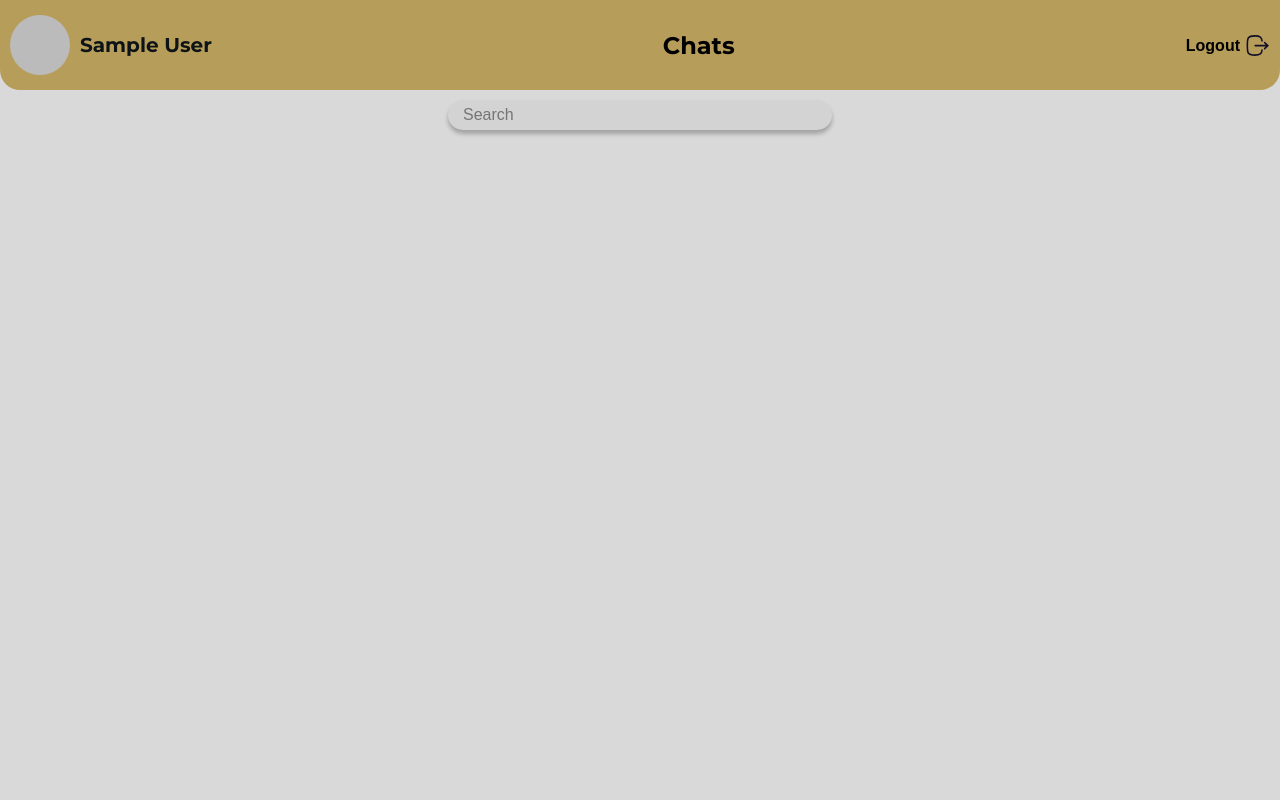
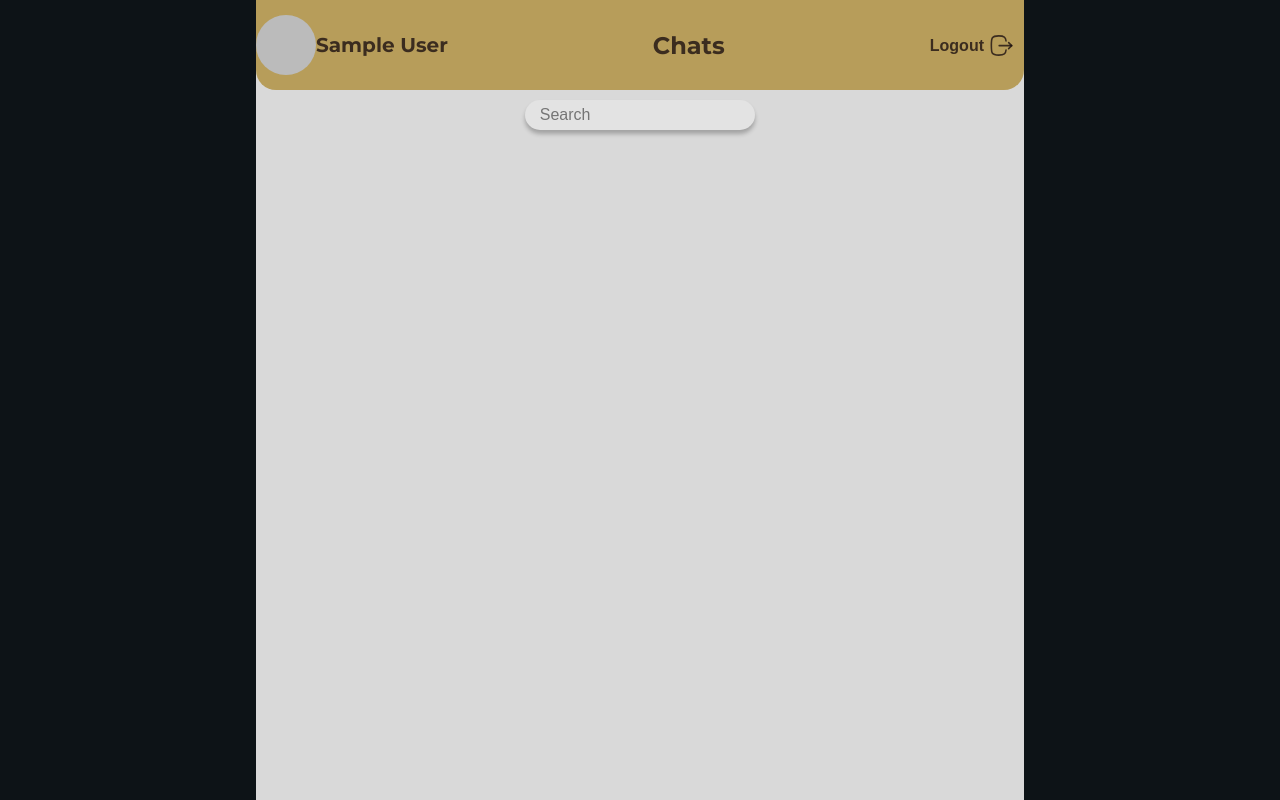
Before and after one commit to xousik/Chat-App, a React (Create React App) app: page / in a window 1280 px wide. Built offline with nearby package versions, Linux system fonts and the light colour scheme; no server answers; the database is empty; sample sign-in values are in the browser's storage.

Commit message:
Changed the color of UserName and logout icon in Header, made the width of the desktop aplication smaller and added black sidebars to the left and right of the aplication

```diff
--- a/src/components/atoms/Message/Message.styles.ts
+++ b/src/components/atoms/Message/Message.styles.ts
@@ -17,10 +17,10 @@ export const MessageContent = styled.li`
   min-width: 50px;
   max-width: 300px;
   word-wrap: break-word;
-  padding: 5px;
+  padding: 5px 10px;
   margin: 1px 5px;
   border-radius: 15px;
-  background-color: ${({ theme }) => theme.colors.lightGray};
+  background-color: ${({ theme }) => theme.colors.white};
   font-size: ${({ theme }) => theme.fontSize.xs};
   text-align: left;
   font-weight: bold;
--- a/src/components/atoms/UserImage/UserImage.ts
+++ b/src/components/atoms/UserImage/UserImage.ts
@@ -2,7 +2,6 @@ import styled from 'styled-components';
 
 export const UserImage = styled.img`
   display: inline-block;
-  margin: 10px;
   width: 60px;
   height: 60px;
   border-radius: 50%;
--- a/src/components/molecules/ChatInput/ChatInput.styles.ts
+++ b/src/components/molecules/ChatInput/ChatInput.styles.ts
@@ -17,7 +17,7 @@ export const StyledInput = styled.textarea`
   padding: 5px 10px;
   border-radius: 20px;
   border: none;
-  background-color: lightgrey;
+  background-color: ${({ theme }) => theme.colors.lightGray};
   font-size: ${({ theme }) => theme.fontSize.xs};
   font-weight: ${({ theme }) => theme.fontWeight.medium};
   text-align: left;
@@ -34,6 +34,7 @@ export const StyledInput = styled.textarea`
     font-size: ${({ theme }) => theme.fontSize.xs};
     font-weight: ${({ theme }) => theme.fontWeight.medium};
     line-height: 20px;
+    color: ${({ theme }) => theme.colors.darkBrown};
   }
 
   @media (min-width: 1250px) {
--- a/src/components/molecules/Header/Header.styles.ts
+++ b/src/components/molecules/Header/Header.styles.ts
@@ -13,13 +13,15 @@ export const Wrapper = styled.div`
     margin: 0 auto;
     font-size: ${({ theme }) => theme.fontSize.m};
     font-weight: ${({ theme }) => theme.fontWeight.bold};
+    color: ${({ theme }) => theme.colors.darkBrown};
   }
 `;
 
 export const StyledUserName = styled(UserName)`
+  cursor: pointer;
   font-size: ${({ theme }) => theme.fontSize.s};
   font-weight: ${({ theme }) => theme.fontWeight.bold};
-  color: ${({ theme }) => theme.colors.customBlack};
+  color: ${({ theme }) => theme.colors.darkBrown};
 `;
 
 export const Logout = styled.button`
@@ -39,7 +41,7 @@ export const Logout = styled.button`
 
   span {
     line-height: 25px;
-    color: ${({ theme }) => theme.colors.black};
+    color: ${({ theme }) => theme.colors.darkBrown};
     font-size: ${({ theme }) => theme.fontSize.xs};
     font-weight: ${({ theme }) => theme.fontWeight.bold};
   }
--- a/src/components/molecules/SearchBar/SearchBar.styles.ts
+++ b/src/components/molecules/SearchBar/SearchBar.styles.ts
@@ -13,7 +13,7 @@ export const StyledInput = styled(Input)`
   width: 80%;
   border-radius: 50px;
   border: none;
-  background-color: lightgrey;
+  background-color: ${({ theme }) => theme.colors.lightGray};
   font-size: ${({ theme }) => theme.fontSize.xxs};
   font-weight: ${({ theme }) => theme.fontWeight.semiBold};
 
--- a/src/styles/theme.ts
+++ b/src/styles/theme.ts
@@ -4,6 +4,7 @@ export const theme = {
     black: '#000000',
     customBlack: '#0D1317',
     dark: '#373636',
+    lesDark: '#5B5B5B',
     darkRed: '#650000',
     darkBrown: 'rgba(27, 16, 16, 80%)',
     beige: '#B79D5A',
--- a/src/views/ChatView.styles.ts
+++ b/src/views/ChatView.styles.ts
@@ -1,7 +1,14 @@
 import styled from 'styled-components';
 
+export const OuterWrapper = styled.div`
+  width: 100%;
+  height: 100vh;
+  background-color: ${({ theme }) => theme.colors.customBlack};
+`;
+
 export const Wrapper = styled.div`
-  width: 100%;
+  margin: 0 auto;
+  width: 60%;
   height: 100vh;
   display: flex;
   flex-direction: column;
@@ -10,6 +17,11 @@ export const Wrapper = styled.div`
 
   @media (min-width: 320px) and (max-width: 480px) {
     height: 90vh;
+  }
+
+  @media (max-width: 700px) {
+    height: 90vh;
+    width: 100%;
   }
 `;
 
--- a/src/views/ChatView.tsx
+++ b/src/views/ChatView.tsx
@@ -1,5 +1,5 @@
 import React, { useState, useContext, useEffect, useRef } from 'react';
-import { Wrapper, MessagesWrapper } from './ChatView.styles';
+import { OuterWrapper, Wrapper, MessagesWrapper } from './ChatView.styles';
 import Header from 'components/molecules/Header/Header';
 import ChatInput from 'components/molecules/ChatInput/ChatInput';
 import Message from 'components/atoms/Message/Message';
@@ -89,6 +89,7 @@ const ChatView = () => {
   };
 
   return currentUser ? (
+    <OuterWrapper>
       <Wrapper>
         <Header user={user.user} />
         <MessagesWrapper ref={messagesRef}>
@@ -104,6 +105,7 @@ const ChatView = () => {
         </MessagesWrapper>
         <ChatInput user={user} handleSend={handleSend} setText={setText} text={text} />
       </Wrapper>
+    </OuterWrapper>
   ) : null;
 };
 
--- a/src/views/LogedMainView.styles.ts
+++ b/src/views/LogedMainView.styles.ts
@@ -1,11 +1,19 @@
 import styled from 'styled-components';
 
+export const OuterWrapper = styled.div`
+  width: 100%;
+  height: 100vh;
+  background-color: ${({ theme }) => theme.colors.customBlack};
+`;
+
 export const MainWrapper = styled.div`
-  width: 100%;
+  width: 60%;
+  margin: 0 auto;
   height: 100vh;
   background-color: ${({ theme }) => theme.colors.gray};
 
-  @media (min-width: 320px) and (max-width: 480px) {
+  @media (max-width: 700px) {
     height: 90vh;
+    width: 100%;
   }
 `;
--- a/src/views/LogedMainView.tsx
+++ b/src/views/LogedMainView.tsx
@@ -6,7 +6,7 @@ import { UserContext } from 'context/UserContext';
 import UserChats from 'components/organisms/UserChats/UserChats';
 import { AuthContext } from 'context/AuthContext';
 import { ICurrentUser } from './ChatView';
-import { MainWrapper } from './LogedMainView.styles';
+import { MainWrapper, OuterWrapper } from './LogedMainView.styles';
 import Header from 'components/molecules/Header/Header';
 import SearchBar from 'components/molecules/SearchBar/SearchBar';
 
@@ -25,12 +25,14 @@ const LogedMainView = () => {
   const { currentUser }: ICurrentUser = useContext(AuthContext);
   localStorage.removeItem('currentChatId');
   return (
+    <OuterWrapper>
       <MainWrapper>
         <Header handleLogOut={() => signOut(auth)} user={currentUser} hasLogout={true} />
         <SearchBar />
         <SearchResult user={user} />
         <UserChats />
       </MainWrapper>
+    </OuterWrapper>
   );
 };
 
--- a/src/views/RegisterView.tsx
+++ b/src/views/RegisterView.tsx
@@ -44,16 +44,6 @@ const RegisterView = () => {
   const handleRegister = async (e: React.FormEvent) => {
     e.preventDefault();
 
-    if (password !== confirmPassword) {
-      if (!handleError) return;
-      handleError('Passwords do not match');
-      setName('');
-      setEmail('');
-      setPassword('');
-      setConfirmPassword('');
-      return;
-    }
-
     try {
       // Create user
       const res = await createUserWithEmailAndPassword(auth, email, password);
@@ -95,7 +85,14 @@ const RegisterView = () => {
         });
       }
     } catch (error) {
-      console.log(error);
+      if (password === confirmPassword && !error) return;
+      if (!handleError) return;
+      handleError('Passwords do not match');
+      setName('');
+      setEmail('');
+      setPassword('');
+      setConfirmPassword('');
+      return;
     }
   };
 
```
Also changed, not shown: src/assets/images/logoutIcon.svg. Lines whose indentation alone changed are shown as unchanged.
